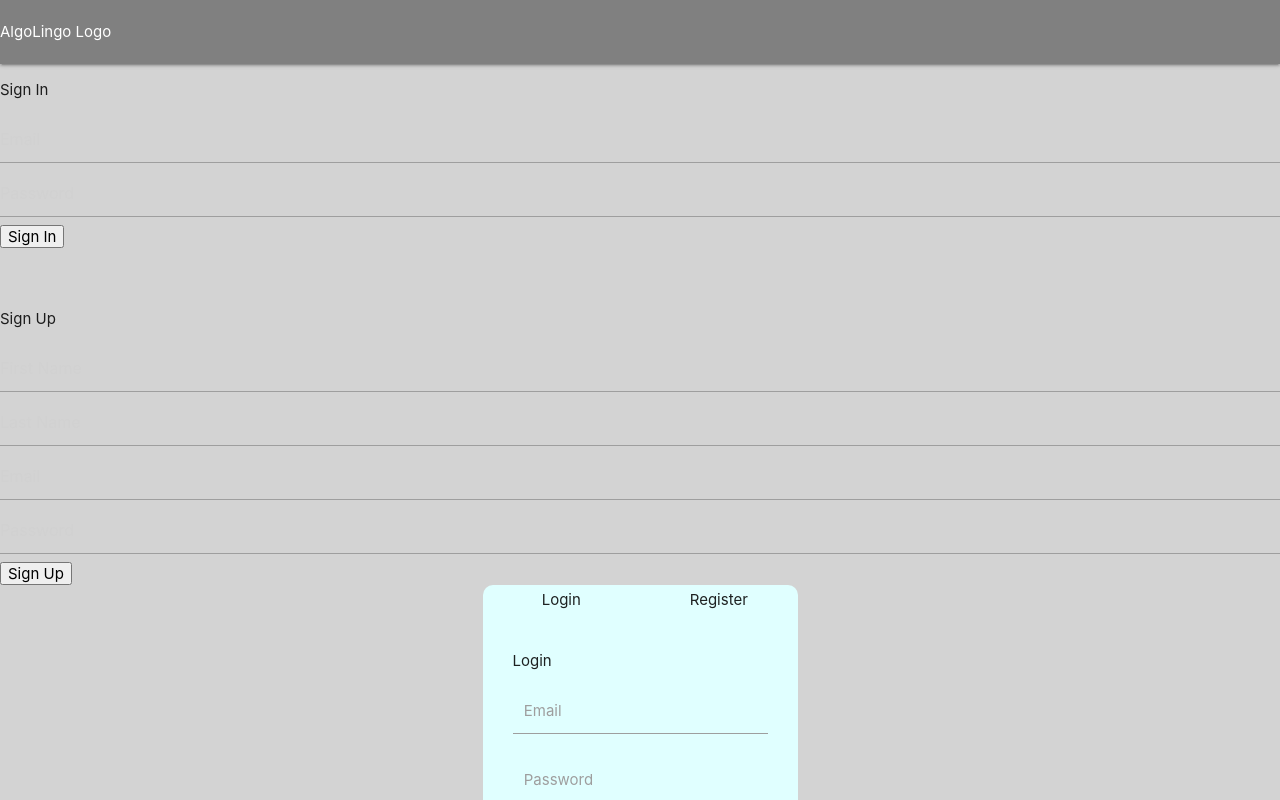
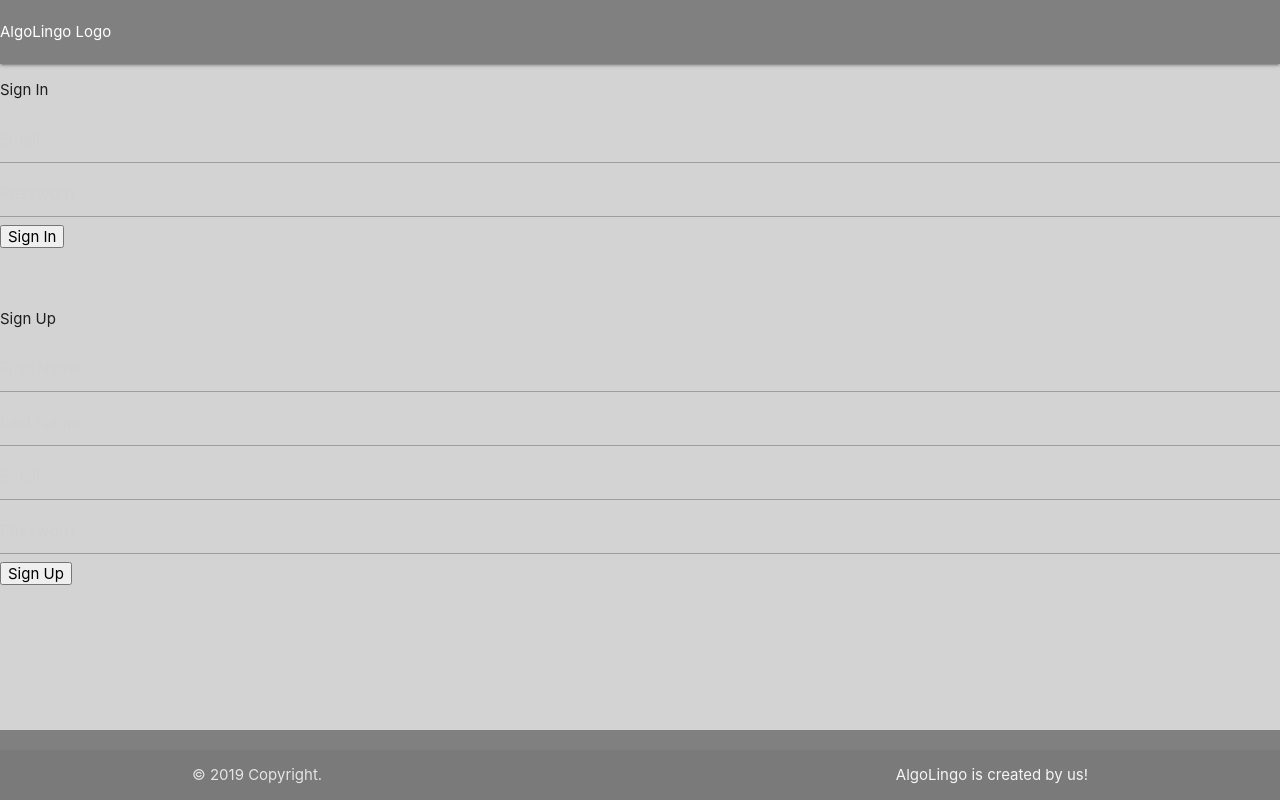
Before and after one commit to johandenver/Algolingo, a React (Create React App) app in the folder client/: page / in a window 1280 px wide. Shown: the top 800 px of the page. Built offline with nearby package versions, Linux system fonts and the light colour scheme.

Commit message:
updates to home.js

```diff
--- a/client/src/pages/home.js
+++ b/client/src/pages/home.js
@@ -1,12 +1,12 @@
 import React from "react";
 import HomeLogin from "../components/Home";
-import LoginRegister from "../components/LoginForm";
+// import LoginRegister from "../components/LoginForm";
 
 function Home() {
   return (
     <div>
       <HomeLogin />
-      <LoginRegister />
+      {/* <LoginRegister /> */}
     </div>
   );
 }
```
